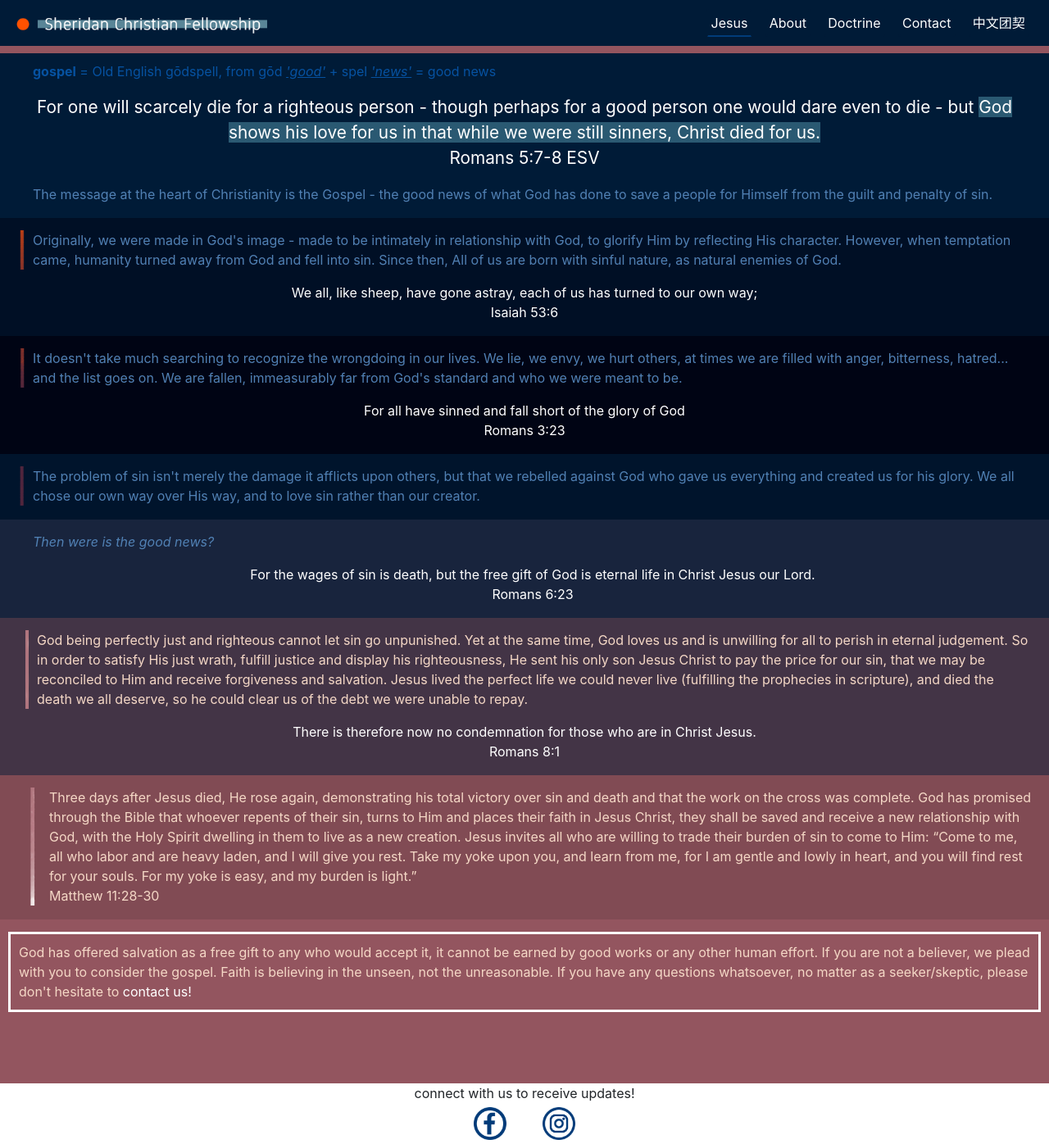
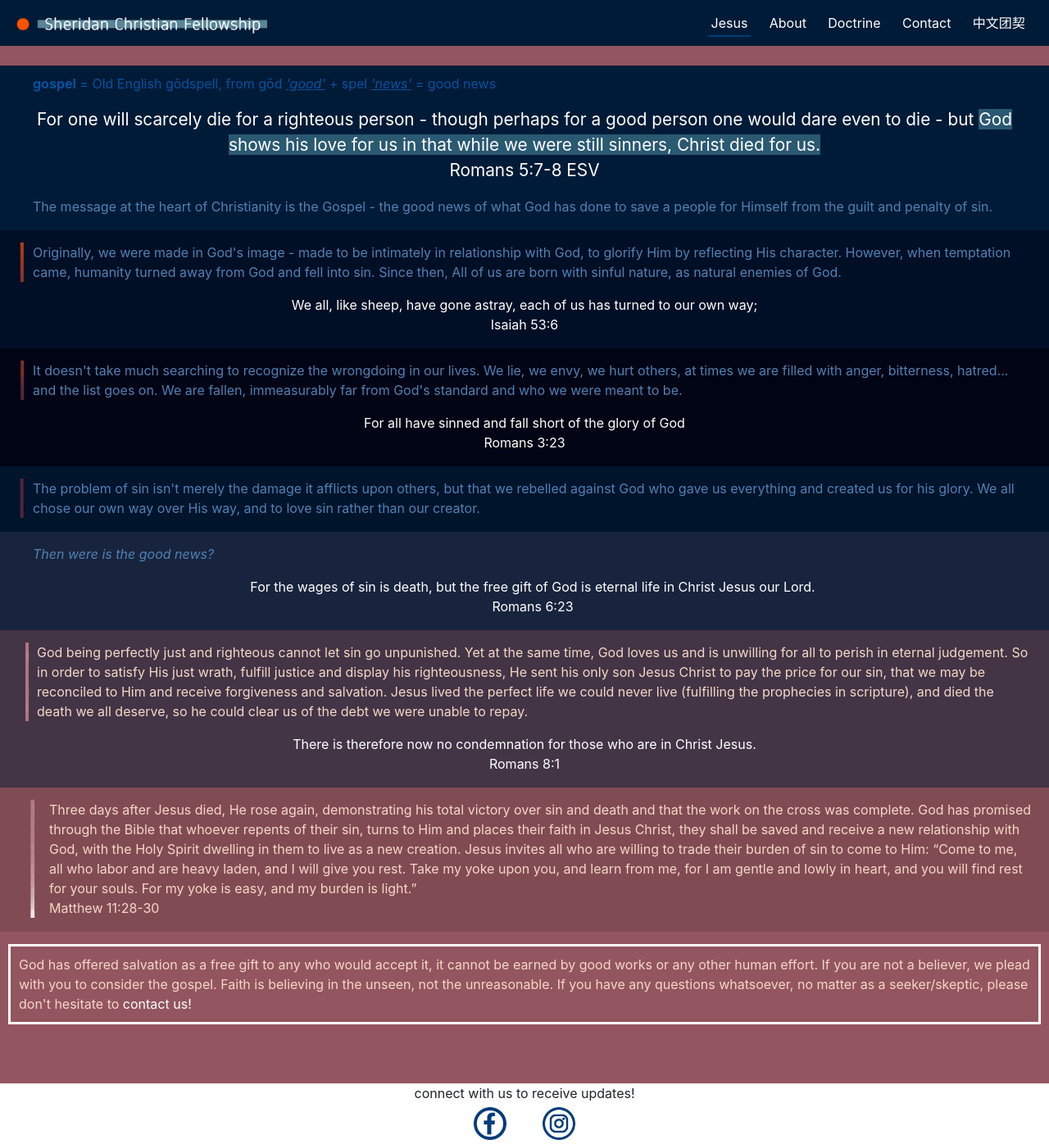
Before and after one commit to Rachael-C/Rachael-C.github.io, a Jekyll site: the page built from content/jesus.html, in a window 1280 px wide and 1396 px high. Shown: the whole window at 82% size. Built offline with Jekyll 4.4.1, drawn with Linux system fonts in a browser that asks for light colours.

Commit message:
Fixed the space between the navigation bar and the page content on Jesus page

```diff
--- a/_sass/main.scss
+++ b/_sass/main.scss
@@ -171,7 +171,7 @@ body {
 
 .page-content.jesus-content {
   margin: 0px;
-  padding-top: 65px;
+  padding-top: 80px;
   margin-bottom: 120px;
 }
 
```
